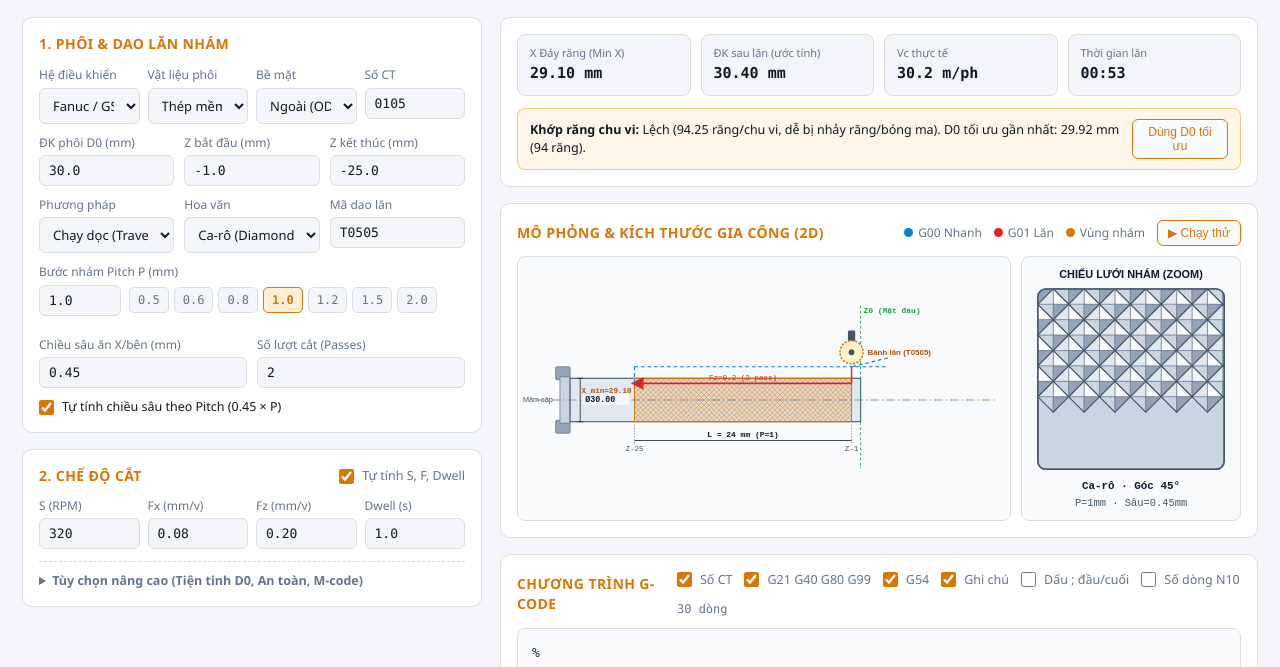
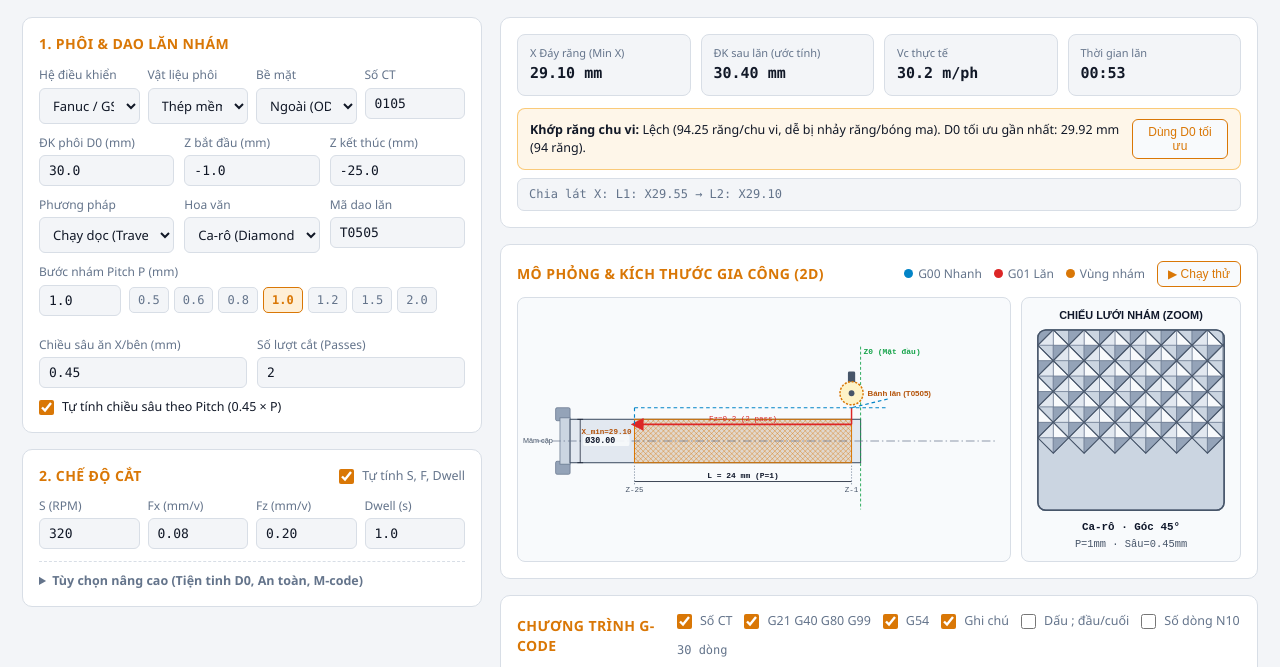
Before and after one commit to hoangminhsang989/tool-cnc, a plain HTML site: page index.html in a window 1280 px wide. Shown: the part 63-730 px from the top of the page. Drawn offline with Linux system fonts and the light colour scheme.

Commit message:
Show per-pass X breakdown in metrics panel

```diff
--- a/app.js
+++ b/app.js
@@ -504,6 +504,31 @@
 
     const box = $("trackingBox");
     const txt = $("trackingText");
+    const sign = isId ? 1 : -1;
+    const pb = $("passBreakdown");
+    const passList = [];
+    if (s.method === "thread60") {
+      const totalP = s.passes + (s.springPass ? 1 : 0);
+      for (let i = 1; i <= totalP; i++) {
+        const isSp = s.springPass && i === totalP;
+        const d = isSp ? s.depthPerSide : s.depthPerSide * Math.sqrt(i / s.passes);
+        passList.push(`${isSp ? "Tinh" : `L${i}`}: X${fmtCoord(s.dBlank + sign * 2 * d)}`);
+      }
+    } else {
+      for (let i = 1; i <= s.passes; i++) {
+        const d = s.depthPerSide * (i / s.passes);
+        passList.push(`L${i}: X${fmtCoord(s.dBlank + sign * 2 * d)}`);
+      }
+    }
+    if (pb) {
+      if (passList.length > 1 || s.method === "thread60") {
+        pb.style.display = "block";
+        pb.textContent = `Chia lát X: ${passList.join(" → ")}`;
+      } else {
+        pb.style.display = "none";
+      }
+    }
+
     if (s.method === "thread60") {
       const t60 = calcThread60(s);
       box.className = "tracking-box ok";
--- a/index.html
+++ b/index.html
@@ -307,6 +307,7 @@
           </div>
           <button type="button" id="btnApplyOptD" class="btn btn-small">Dùng D0 tối ưu</button>
         </div>
+        <div id="passBreakdown" class="pass-breakdown" style="display: none;"></div>
         <div id="warningsBox" class="warnings-box" style="display: none;"></div>
       </div>
 
--- a/style.css
+++ b/style.css
@@ -515,6 +515,17 @@ body {
   gap: 4px;
 }
 
+.pass-breakdown {
+  margin-top: 8px;
+  padding: 7px 11px;
+  border-radius: 7px;
+  border: 1px solid var(--border);
+  background: var(--bg);
+  font-family: var(--mono);
+  font-size: 12px;
+  color: var(--muted);
+}
+
 .setup-sheet {
   display: none;
 }
```
